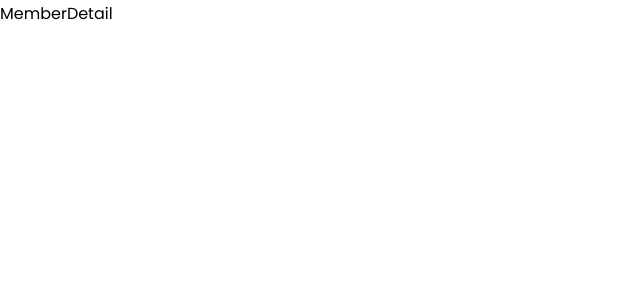
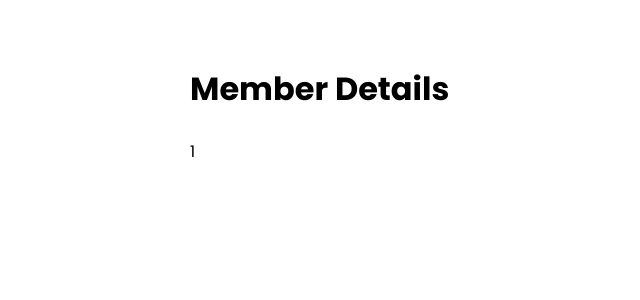
Before and after one commit to Bwogi/fun-dj-events-nearby, a Next.js app in the folder client/: page /members/1 in a window 1280 px wide. Shown: the top 300 px of the page, without its empty margins (0-640 px from the left). Built offline with nearby package versions, Linux system fonts and the light colour scheme.

Commit message:
layout added to pages

```diff
--- a/client/components/Layout.js
+++ b/client/components/Layout.js
@@ -9,7 +9,7 @@ export default function Layout({ title, description, keywords, children }) {
         <meta name="description" content={description} />
         <meta name="keywords" content={keywords} />
       </Head>
-      {children}
+      <div className={styles.container}>{children}</div>
     </div>
   );
 }
--- a/client/pages/contact.js
+++ b/client/pages/contact.js
@@ -1,9 +1,10 @@
 import Link from "next/link";
+import Layout from "../components/Layout";
 export default function ContactPage() {
   return (
-    <div>
+    <Layout>
       <h1>Contact</h1>
       <Link href="/">Home</Link>
-    </div>
+    </Layout>
   );
 }
--- a/client/pages/events/[slug].js
+++ b/client/pages/events/[slug].js
@@ -1,15 +1,16 @@
 import { useRouter } from "next/Router";
+import Layout from "../../components/Layout";
 
 export default function EventDetail() {
   const router = useRouter();
   //   console.log(router);
   return (
-    <div>
+    <Layout>
       <h1>Event Detail</h1>
       <p>{router.query.slug}</p>
       {/* <p>{router.asPath}</p>
       <p>{router.pathname}</p>
       <p>{router.route}</p> */}
-    </div>
+    </Layout>
   );
 }
--- a/client/pages/events/index.js
+++ b/client/pages/events/index.js
@@ -1,10 +1,11 @@
 import Link from "next/link";
+import Layout from "../../components/Layout";
 
 export default function EventsPage() {
   return (
-    <div>
+    <Layout title="The Events">
       <h1>Events Page</h1>
       <Link href="/">Home</Link>
-    </div>
+    </Layout>
   );
 }
--- a/client/pages/members/[id].js
+++ b/client/pages/members/[id].js
@@ -1,3 +1,12 @@
+import Layout from "../../components/Layout";
+import { useRouter } from "next/router";
+
 export default function MemberDetail() {
-  return <div>MemberDetail</div>;
+  const router = useRouter();
+  return (
+    <Layout>
+      <h1>Member Details</h1>
+      <p>{router.query.id}</p>
+    </Layout>
+  );
 }
--- a/client/pages/members/index.js
+++ b/client/pages/members/index.js
@@ -1,10 +1,11 @@
 import Link from "next/link";
+import Layout from "../../components/Layout";
 
 export default function MembersPage() {
   return (
-    <div>
+    <Layout title="The Members">
       <h1>Members</h1>
       <Link href="/">Home</Link>
-    </div>
+    </Layout>
   );
 }
```
Also changed, not shown: client/pages/events/add.js (+7 -1 lines), client/pages/members/add.js (+6 -1 lines).
